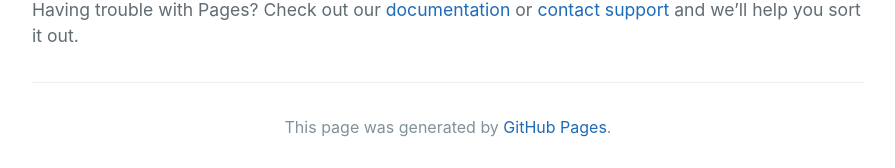
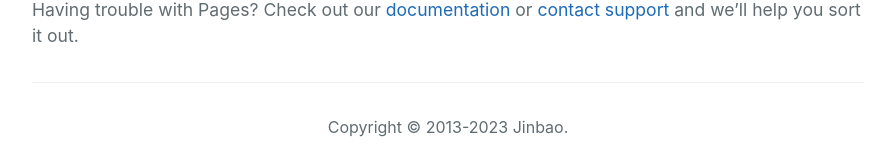
Before and after one commit to JinbaoWeb/jinbaoweb.github.io, a Jekyll site: the page built from index.md, in a window 1280 px wide. Shown: the part 1112-1280 px from the top of the page, without its empty margins (192-1087 px from the left). Built offline with Jekyll 4.4.1, drawn with Linux system fonts in a browser that asks for light colours; our own code applies the rules of GitHub Pages for plain Markdown files.

Commit message:
Update default.html

```diff
--- a/_layouts/default.html
+++ b/_layouts/default.html
@@ -5,21 +5,12 @@
     <header class="container-header" role="banner">
       {% include header.html %}
     </header>
-<!--     <header class="page-header" role="banner">
-      <div class="header-info">
-        <span class="header-info-name">{{ site.title }}</span>
-        <span class="header-info-desc">{{ site.description }}</span>
-      </div>
-    </header> -->
 
     <main id="content" class="main-content" role="main">
       {{ content }}
 
       <footer class="site-footer">
-        {% if site.github.is_project_page %}
-          <span class="site-footer-owner"><a href="{{ site.github.repository_url }}">{{ site.github.repository_name }}</a> is maintained by <a href="{{ site.github.owner_url }}">{{ site.github.owner_name }}</a>.</span>
-        {% endif %}
-        <span class="site-footer-credits">This page was generated by <a href="https://pages.github.com">GitHub Pages</a>.</span>
+        {% include footer.html %}
       </footer>
       <button onclick="topFunction()" id="myBtn" title="回顶部" class="fa fa-arrow-up" style="font-size:36px"></button>
     </main>
```
